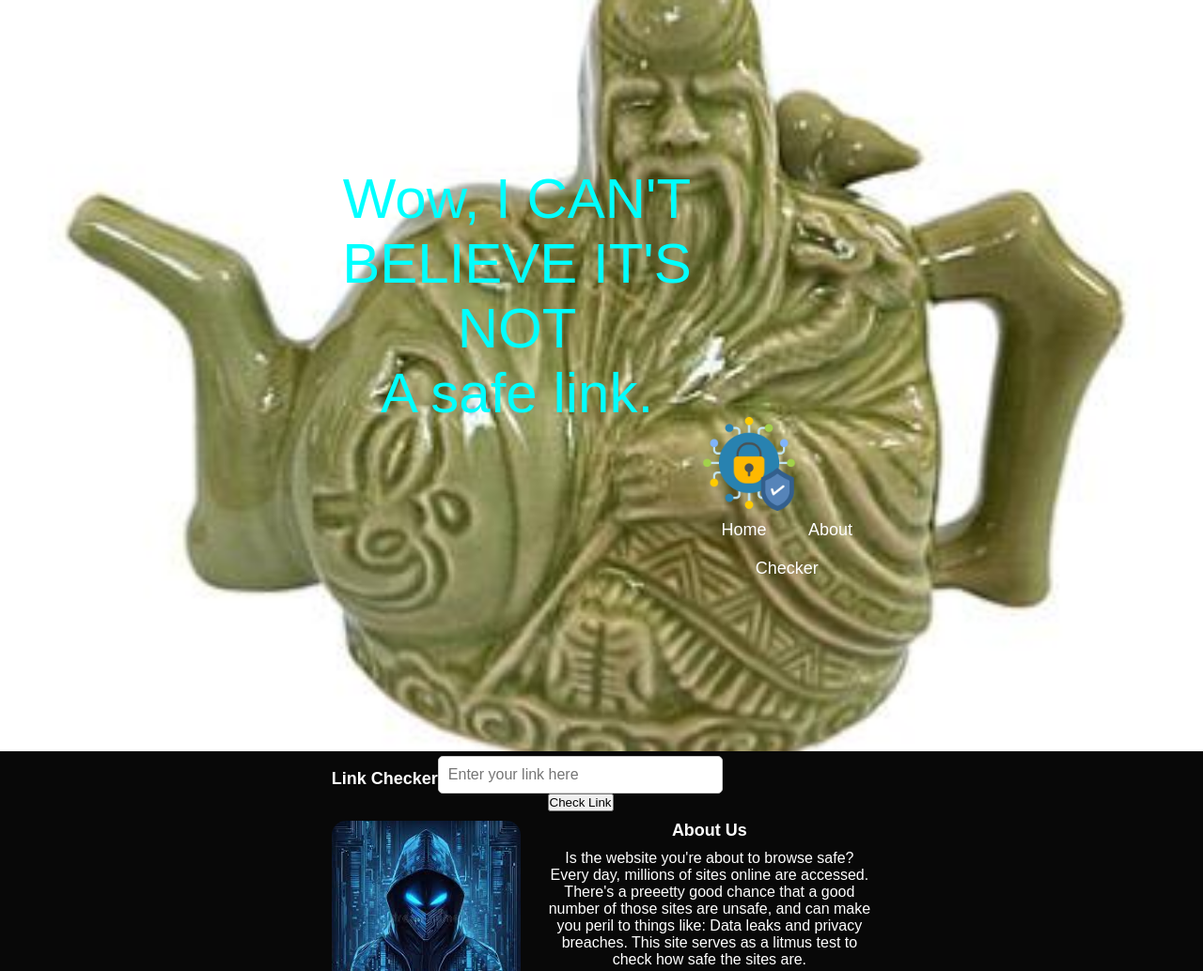
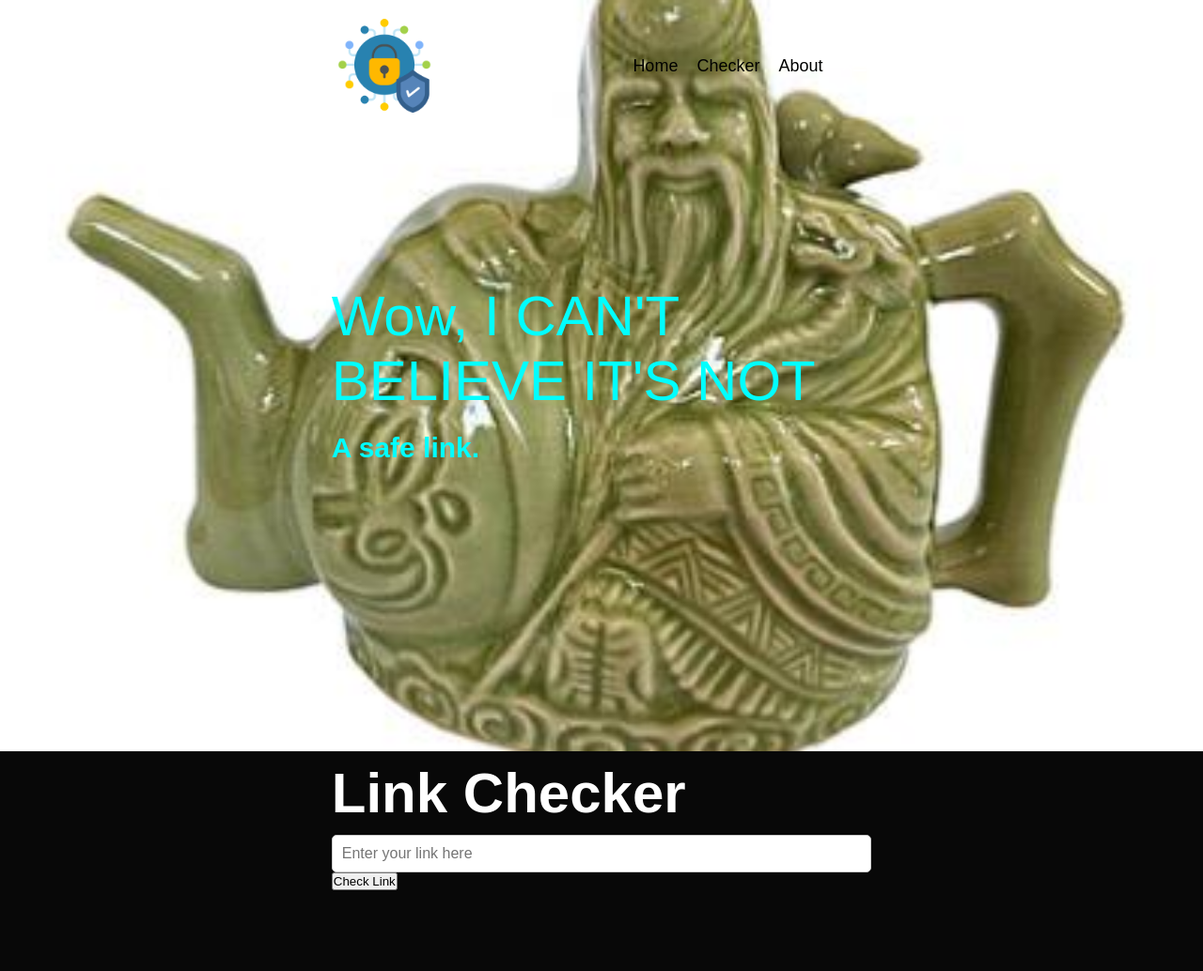
Before and after one commit to RB9823/Hack-Roll, a plain HTML site: page Hack-Roll/index.html in a window 1280 px wide. Shown: the top 1034 px of the page at 94% size. Drawn offline with Linux system fonts and the light colour scheme.

Commit message:
Fixed bugs in code

```diff
--- a/Hack-Roll/index.html
+++ b/Hack-Roll/index.html
@@ -4,48 +4,31 @@
     <meta charset="UTF-8">
     <meta http-equiv="X-UA-Compatible" content="IE=edge">
     <meta name="viewport" content="width=device-width, initial-scale=1.0">
-    <title>WOW I CAN'T BELIEVE IT'S NOT</title>
+    <title>LinkGuard</title>
     <link rel="stylesheet" href="style.css">
-    <style>
-        body {
-            text-align: center;
-        }
-
-        h1 {
-            font-size: 24px; /* Adjust the font size as needed */
-            margin-bottom: 0;
-        }
-
-        span {
-            font-weight: bold;
-            font-size: 30px; /* Adjust the font size as needed */
-        }
-
-        .sub-title {
-            font-size: 18px; /* Adjust the font size as needed */
-        }
-    </style>
+    <script src="https://kit.fontawesome.com/c4254e24a8.js" crossorigin="anonymous"></script>
 </head>
 <body>
     <div id="header">
         <div class="container">
+            <nav>
+                <img src="images/logo.png" class="logo">
+                <ul id="sidemenu">
+                    <li><a href="#header">Home</a></li>
+                    <li><a href="#checker">Checker</a></li>
+                    <li><a href="#about">About</a></li>
+                    <i class="fas fa-times" onclick="closemenu()"></i>
+                </ul>
+                <i class="fas fa-bars" onclick="openmenu()"></i>
+            </nav>
             <div class="header-text">
                 <p>Wow, I CAN'T BELIEVE IT'S NOT</p>
-                <p>A safe link.</p>
+                <h1>A safe link.</h1>
             </div>
-            <nav class="menu">
-                <img src="images/logo.png" class="logo">
-                <ul>
-                    <li><a href="#">Home</a></li>
-                    <li><a href="#">About</a></li>
-                    <li><a href="#">Checker</a></li>
-                </ul>
-            </nav>
         </div>
     </div>
     <!-- ---------------checker------------ -->
-    <script src="./script.js"></script>
-    <div class="services">
+    <div id="checker" class="services">
         <div class="container">
             <div class="sub-title">Link Checker</div>
             <form id="linkForm" method="POST" action="/scan_url">
@@ -68,7 +51,7 @@
     </div>
 
     <!-- ---------------about------------ -->
-    <div class="about">
+    <div id="about" class="about">
         <div class="container">
             <div class="row">
                 <div class="about-col-1">
@@ -114,6 +97,34 @@
             event.currentTarget.classList.add("active-link");
             document.getElementById(tabname).classList.add("active-tab");
         }
+
+        // Smooth scrolling
+        document.querySelectorAll('a[href^="#"]').forEach(anchor => {
+            anchor.addEventListener('click', function (e) {
+                e.preventDefault();
+
+                document.querySelector(this.getAttribute('href')).scrollIntoView({
+                    behavior: 'smooth'
+                });
+            });
+        });
     </script>
+
+
+
+    <script>
+        var sidemenu = document.getElementById("sidemenu");
+
+
+        function openmenu(){
+            sidemenu.style.right = "0";
+        }
+
+
+        function closemenu(){
+            sidemenu.style.right = "-200px";
+        }
+    </script>
+
 </body>
 </html>
--- a/Hack-Roll/style.css
+++ b/Hack-Roll/style.css
@@ -3,6 +3,9 @@
     padding: 0;
     font-family: "Poppins", sans-serif;
     box-sizing: border-box;
+}
+html{
+    scroll-behavior: smooth;
 }
 body {
     background: #080808;
@@ -14,19 +17,69 @@ body {
     background-image: url(images/sus_image.png);
     background-size: cover;
     background-position: center;
-    align-items: top;
 }
 .container {
-    padding: 5px 1%;
+    padding: 10px 1%;
+}
+nav {
     display: flex;
     align-items: center;
-}
-.header-text {
-    text-align: center;
-    position: center;
-    justify-content: center;
+    justify-content: space-between;
+    flex-wrap: wrap;
+    padding: 10px 1%;
 }
 
+.logo {
+    max-width: 100px;
+    height: auto;
+    margin-right: auto; /* Auto margin on the right to push the logo to the left */
+}
+
+nav ul {
+    display: flex;
+    align-items: center;
+    justify-content: flex-end; /* Align links to the right */
+    flex-wrap: wrap;
+    gap: 20px;
+}
+
+nav ul li {
+    list-style: none;
+}
+
+nav ul li a {
+    color: #000;
+    text-decoration: none;
+    font-size: 18px;
+    position: relative;
+}
+nav ul li a::after{
+    content: '';
+    width: 0;
+    height: 3px;
+    background: #ff004f;
+    position: absolute;
+    left: 0;
+    bottom: -6px;
+    transition: 0.5s;
+}
+nav ul li a:hover::after{
+    width: 100%;
+}
+.header-text{
+    margin-top: 20%;
+    font-size: 60px;
+    color: aqua;
+    padding-top: 10%;
+}
+.header-text h1{
+    font-size: 30px;
+    margin-top: 20px;
+}
+.header-text h1 span{
+    color: #ff004f;
+}
+ /*--------------about--------------*/
 #services {
     background-color: #000000;
     padding: 20px 0;
@@ -72,54 +125,6 @@ body {
     margin-top: 10px;
     display: none; /* Hide the result message by default */
     color: green; /* Adjust the color based on your design */
-}
-
-
-nav{
-    display: flex;
-    align-items: center;
-    justify-content: space-between;
-    flex-wrap: wrap;
-    margin-top: auto;
-}
-.logo {
-    max-width: 100px; /* Adjust the size of the logo */
-    height: auto;
-    margin-right: 20px; /* Adjust the margin as needed */
-}
-nav ul li{
-    display: inline-block;
-    list-style: none;
-    margin: 10px 20px;
-}
-nav ul li a{
-    color: #fff;
-    text-decoration: none;
-    font-size: 18px;
-    position: relative;
-}
-nav ul li a::after{
-    content: '';
-    width: 0;
-    height: 3px;
-    background: #ff004f;
-    position: absolute;
-    left: 0;
-    bottom: -6px;
-    transition: 0.5s;
-}
-nav ul li a:hover::after{
-    width: 100%;
-}
-.header-text{
-    margin-top: 20%;
-    font-size: 60px;
-    color: aqua;
-    padding-top: 10%;
-    padding-bottom: 30%;
-}
-.header-text h1 span{
-    color: #ff004f;
 }
 /*--------------about--------------*/
 #about{
--- a/script.js
+++ b/script.js
@@ -1,5 +1,5 @@
 // html element id is inputForm
-document.getElementById('linkForm').addEventListener('submit', function(event)  {
+document.getElementById('inputForm').addEventListener('submit', function(event)  {
     event.preventDefault();
     // stores the url string from html text box with id textInput
     var userInput = document.getElementById('textInput').value;
```
Also changed, not shown: 1 other file.
